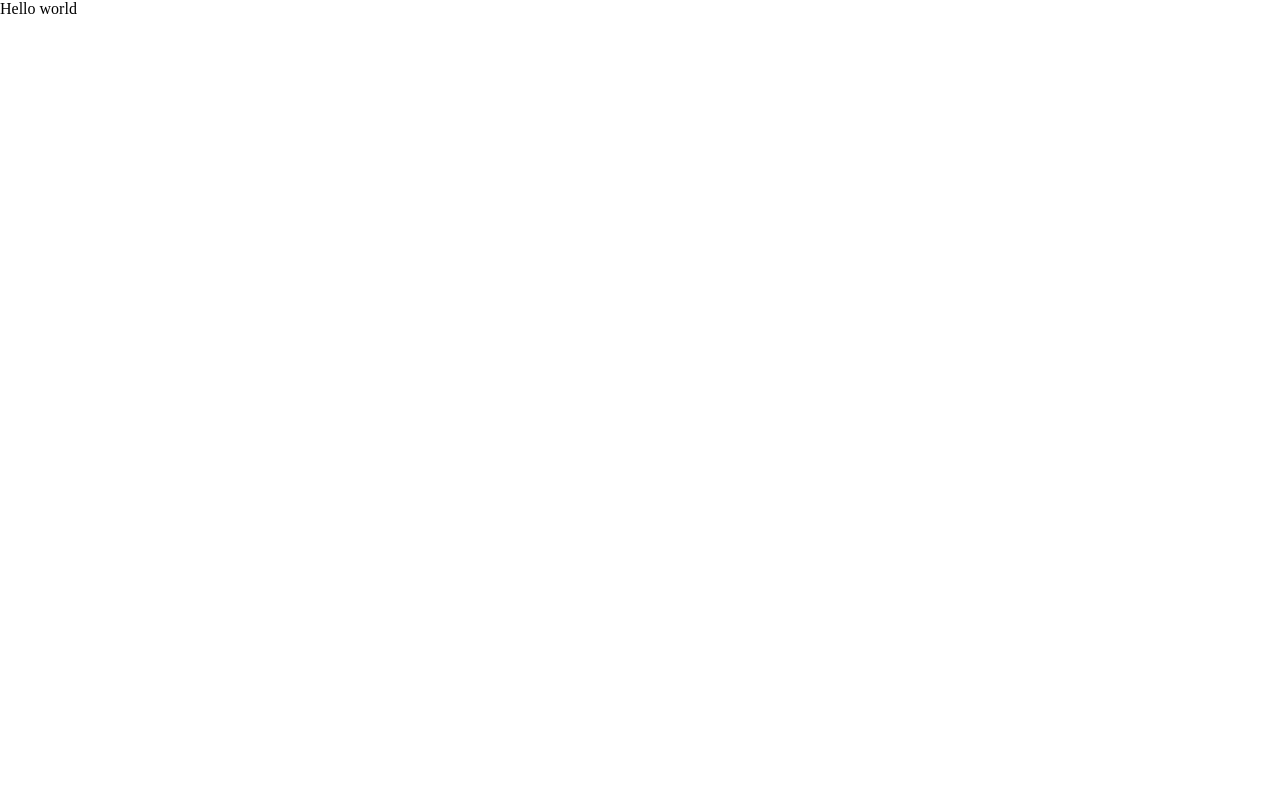
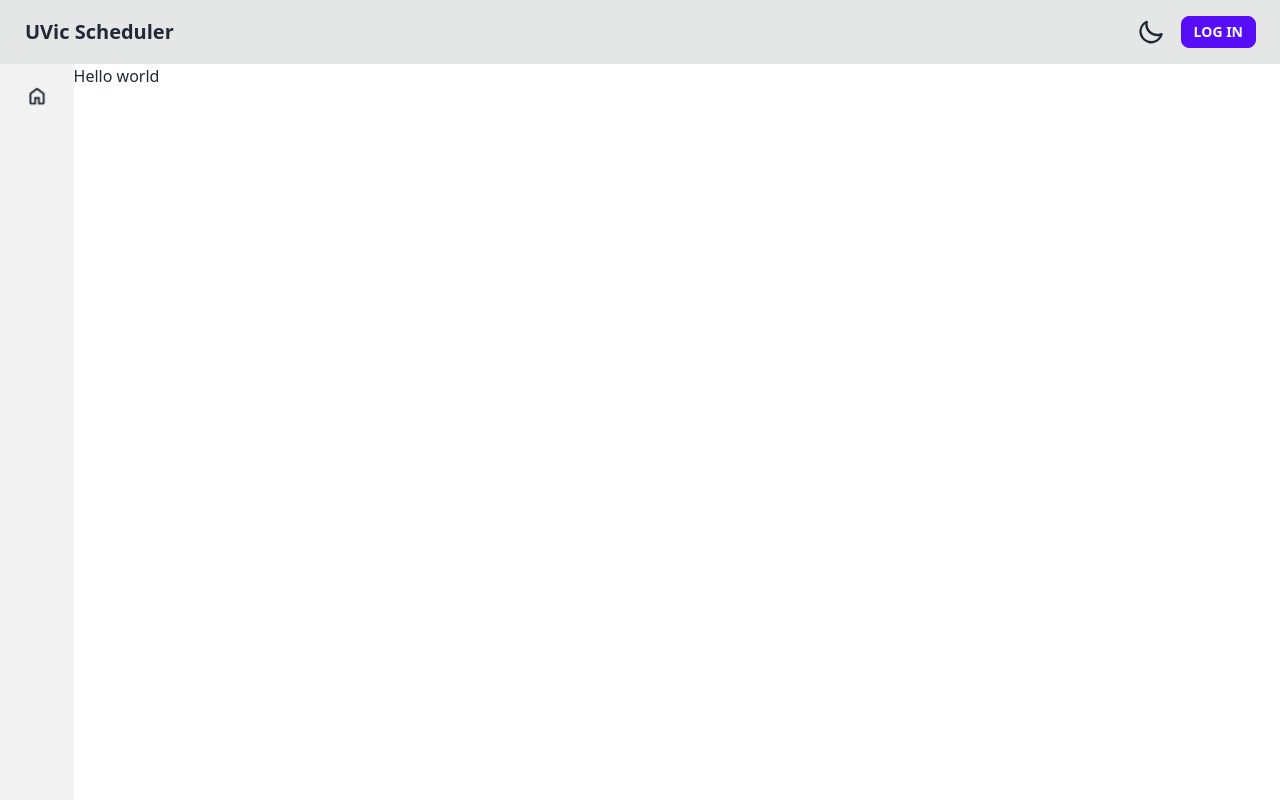
Before and after one commit to SENG-499-Company-3/frontend, a Next.js app: page / in a window 1280 px wide. Built offline with nearby package versions, Linux system fonts and the light colour scheme.

Commit message:
Feature/base layout (#7)
* add layout to wrap app component

* Add navigation

* add tailwindcss

* scale top nav theme icon; change nav title

* add margin to left of main component to offset nav

```diff
--- a/package.json
+++ b/package.json
@@ -23,15 +23,20 @@
     "@emotion/react": "^11.11.0",
     "@emotion/styled": "^11.11.0",
     "@mui/material": "^5.13.2",
+    "daisyui": "^2.51.6",
     "next": "^13.4.1",
     "react": "^18.2.0",
     "react-dom": "^18.2.0",
     "sass": "^1.62.1"
   },
   "devDependencies": {
+    "@tailwindcss/typography": "^0.5.9",
     "@types/node": "^20.1.2",
     "@types/react": "^18.2.6",
     "@types/react-dom": "^18.2.4",
+    "autoprefixer": "^10.4.14",
+    "postcss": "^8.4.23",
+    "tailwindcss": "^3.3.2",
     "typescript": "5.0.4"
   }
 }
--- /dev/null
+++ b/postcss.config.cjs
@@ -0,0 +1,8 @@
+const config = {
+  plugins: {
+    tailwindcss: {},
+    autoprefixer: {},
+  },
+};
+
+module.exports = config;
--- a/src/assets/styles/main.scss
+++ b/src/assets/styles/main.scss
@@ -1,2 +1,6 @@
+@import "tailwindcss/base";
+@import "tailwindcss/components";
+@import "tailwindcss/utilities";
+
 @import 'reset';
 @import 'components/test-component';
--- /dev/null
+++ b/src/components/Layout.tsx
@@ -0,0 +1,10 @@
+import { Navigation } from "./navigation/Navigation"
+
+export default function Layout({ children }) {
+    return (
+        <>
+            <Navigation />
+            <main className="ml-[4.6rem]">{children}</main>
+        </>
+    );
+}
--- /dev/null
+++ b/src/components/navigation/BottomNavigation.tsx
@@ -0,0 +1,22 @@
+export const BottomNavigation = () => {
+    // TODO: Add useContext for session data
+    const sessionData = null;
+
+    return (
+        <div className="flex md:hidden">
+            {/* Bottom Navigation */}
+            <div className="btm-nav bg-base-200">
+                {/* Home */}
+                <button className="hover:active">
+                    <svg xmlns="http://www.w3.org/2000/svg" width="24" height="24" viewBox="0 0 24 24"><path fill="currentColor" d="M6 19h3v-6h6v6h3v-9l-6-4.5L6 10v9Zm0 2q-.825 0-1.413-.588T4 19v-9q0-.475.213-.9t.587-.7l6-4.5q.275-.2.575-.3T12 3.5q.325 0 .625.1t.575.3l6 4.5q.375.275.588.7T20 10v9q0 .825-.588 1.413T18 21h-5v-6h-2v6H6Zm6-8.75Z" /></svg>
+                </button>
+                {/* Profile, if signed in */}
+                {sessionData?.user &&
+                    <button className="hover:active">
+                        {/* TODO: Add something here to show profile (Could be empty avatar?) */}
+                    </button>
+                }
+            </div>
+        </div>
+    )
+}
--- /dev/null
+++ b/src/components/navigation/Navigation.tsx
@@ -0,0 +1,15 @@
+
+import { TopNavigation } from "./TopNavigation";
+import { SideNavigation } from "./SideNavigation";
+import { BottomNavigation } from "./BottomNavigation";
+
+export const Navigation = () => {
+
+    return (
+        <>
+            <TopNavigation />
+            <SideNavigation />
+            <BottomNavigation />
+        </>
+    )
+}
--- /dev/null
+++ b/src/components/navigation/SideNavigation.tsx
@@ -0,0 +1,28 @@
+import { useState } from "react";
+
+export const SideNavigation = () => {
+    // TODO: Add useContext for session data
+    const sessionData = null;
+
+    const [isExpanded, setIsExpanded] = useState(false);
+
+    return (
+        <div
+            className={`fixed flex-col h-screen bg-base-200 hidden md:flex transition-all duration-400 ease-out ${isExpanded ? 'w-64' : 'w-[4.6rem]'}`}
+            onMouseEnter={() => setIsExpanded(true)}
+            onMouseLeave={() => setIsExpanded(false)}
+        >
+            {/* Home */}
+            <button className={`btn btn-ghost m-2 flex flex-col content-start`}>
+                <svg xmlns="http://www.w3.org/2000/svg" width="24" height="24" viewBox="0 0 24 24"><path fill="currentColor" d="M6 19h3v-6h6v6h3v-9l-6-4.5L6 10v9Zm0 2q-.825 0-1.413-.588T4 19v-9q0-.475.213-.9t.587-.7l6-4.5q.275-.2.575-.3T12 3.5q.325 0 .625.1t.575.3l6 4.5q.375.275.588.7T20 10v9q0 .825-.588 1.413T18 21h-5v-6h-2v6H6Zm6-8.75Z" /></svg>
+                <div className={`text-lg normal-case ml-2 ${isExpanded ? 'block' : 'hidden'}`}>Home</div>
+            </button>
+            {/* Profile, if signed in */}
+            {sessionData?.user &&
+                <button className={`btn btn-ghost m-2 flex flex-col content-start`}>
+                    <div className={`text-lg normal-case ml-2 ${isExpanded ? 'block' : 'hidden'}`}>Profile</div>
+                </button>
+            }
+        </div>
+    )
+}
--- /dev/null
+++ b/src/components/navigation/TopNavigation.tsx
@@ -0,0 +1,53 @@
+import { useEffect, useState } from "react";
+
+export const TopNavigation = () => {
+    // TODO: Add useContext for user data
+    const sessionData = null
+
+    const [theme, setTheme] = useState('light')
+
+    const signOut = async () => {
+        // TODO: Add sign out logic
+    }
+
+    const toggleTheme = () => {
+        setTheme(theme === 'light' ? 'dark' : 'light')
+    }
+
+    useEffect(() => {
+        document.querySelector('html').setAttribute('data-theme', theme);
+    }, [theme])
+
+    return (
+        <div className="navbar bg-base-300">
+            <div className="flex-1">
+                <a className="btn btn-ghost normal-case text-xl">UVic Scheduler</a>
+            </div>
+            <div className="flex-none gap-2 px-4">
+
+                {/* Theme Button */}
+                <label className="swap swap-rotate px-2">
+                    <input onClick={toggleTheme} type="checkbox" />
+                    <svg className="swap-on fill-current w-7 h-7" xmlns="http://www.w3.org/2000/svg" viewBox="0 0 24 24"><path d="M5.64,17l-.71.71a1,1,0,0,0,0,1.41,1,1,0,0,0,1.41,0l.71-.71A1,1,0,0,0,5.64,17ZM5,12a1,1,0,0,0-1-1H3a1,1,0,0,0,0,2H4A1,1,0,0,0,5,12Zm7-7a1,1,0,0,0,1-1V3a1,1,0,0,0-2,0V4A1,1,0,0,0,12,5ZM5.64,7.05a1,1,0,0,0,.7.29,1,1,0,0,0,.71-.29,1,1,0,0,0,0-1.41l-.71-.71A1,1,0,0,0,4.93,6.34Zm12,.29a1,1,0,0,0,.7-.29l.71-.71a1,1,0,1,0-1.41-1.41L17,5.64a1,1,0,0,0,0,1.41A1,1,0,0,0,17.66,7.34ZM21,11H20a1,1,0,0,0,0,2h1a1,1,0,0,0,0-2Zm-9,8a1,1,0,0,0-1,1v1a1,1,0,0,0,2,0V20A1,1,0,0,0,12,19ZM18.36,17A1,1,0,0,0,17,18.36l.71.71a1,1,0,0,0,1.41,0,1,1,0,0,0,0-1.41ZM12,6.5A5.5,5.5,0,1,0,17.5,12,5.51,5.51,0,0,0,12,6.5Zm0,9A3.5,3.5,0,1,1,15.5,12,3.5,3.5,0,0,1,12,15.5Z"/></svg>
+                    <svg className="swap-off fill-current w-7 h-7" xmlns="http://www.w3.org/2000/svg" viewBox="0 0 24 24"><path d="M21.64,13a1,1,0,0,0-1.05-.14,8.05,8.05,0,0,1-3.37.73A8.15,8.15,0,0,1,9.08,5.49a8.59,8.59,0,0,1,.25-2A1,1,0,0,0,8,2.36,10.14,10.14,0,1,0,22,14.05,1,1,0,0,0,21.64,13Zm-9.5,6.69A8.14,8.14,0,0,1,7.08,5.22v.27A10.15,10.15,0,0,0,17.22,15.63a9.79,9.79,0,0,0,2.1-.22A8.11,8.11,0,0,1,12.14,19.73Z"/></svg>
+                </label>
+
+                {/* If the user is not signed in, display auth buttons */}
+                {!sessionData?.user ?
+                    <label
+                        className="btn btn-primary btn-sm"
+                        htmlFor="signInModal"
+                    >
+                        Log In
+                    </label>
+                    :
+                    <>
+                        <button className="btn btn-ghost btn-circle btn-sm" onClick={() => void signOut()}>
+                            <svg xmlns="http://www.w3.org/2000/svg" width="24" height="24" viewBox="0 0 24 24"><path fill="currentColor" d="M15.325 16.275q-.275-.325-.275-.737t.275-.688l1.85-1.85H10q-.425 0-.713-.288T9 12q0-.425.288-.713T10 11h7.175l-1.85-1.85q-.3-.3-.3-.713t.3-.712q.275-.3.688-.3t.687.275l3.6 3.6q.15.15.213.325t.062.375q0 .2-.062.375t-.213.325l-3.6 3.6q-.325.325-.713.288t-.662-.313ZM5 21q-.825 0-1.413-.588T3 19V5q0-.825.588-1.413T5 3h6q.425 0 .713.288T12 4q0 .425-.288.713T11 5H5v14h6q.425 0 .713.288T12 20q0 .425-.288.713T11 21H5Z" /></svg>
+                        </button>
+                    </>
+                }
+            </div>
+        </div>
+    )
+}
--- a/src/pages/_app.tsx
+++ b/src/pages/_app.tsx
@@ -3,7 +3,12 @@ import React from 'react'
 import '../assets/styles/main.scss'
 
 import type { AppProps } from 'next/app';
+import Layout from '../components/Layout';
 
 export default function MyApp({ Component, pageProps }: AppProps) {
-  return <Component {...pageProps} />;
+  return (
+    <Layout>
+      <Component {...pageProps} />
+    </Layout>
+  );
 }
--- /dev/null
+++ b/tailwind.config.ts
@@ -0,0 +1,15 @@
+import { type Config } from "tailwindcss";
+
+module.exports = {
+  mode: 'jit',
+  content: ["./src/**/*.{js,ts,jsx,tsx}"],
+  theme: {
+    extend: {},
+  },
+  plugins: [
+    require("tailwindcss"),
+    require("autoprefixer"),
+    require("daisyui"),
+    require("@tailwindcss/typography"),
+  ],
+} satisfies Config;
```
Also changed, not shown: src/components/Navigation.tsx (added), 1 other file (tests, documents, lock files or other folders).
